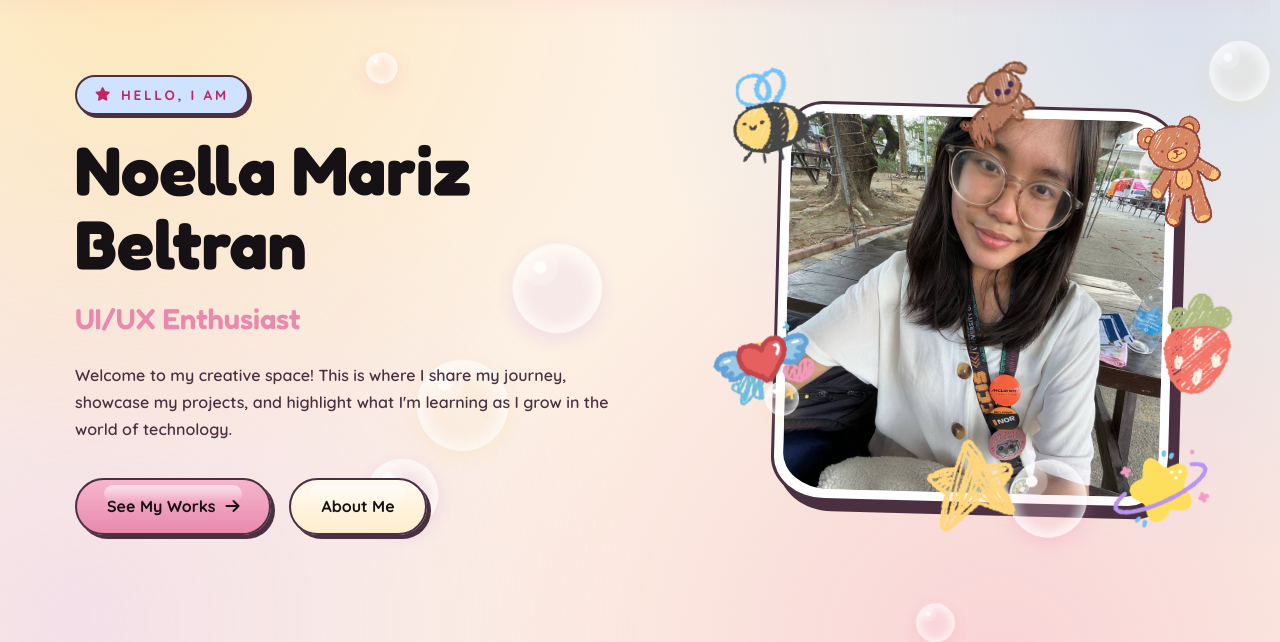
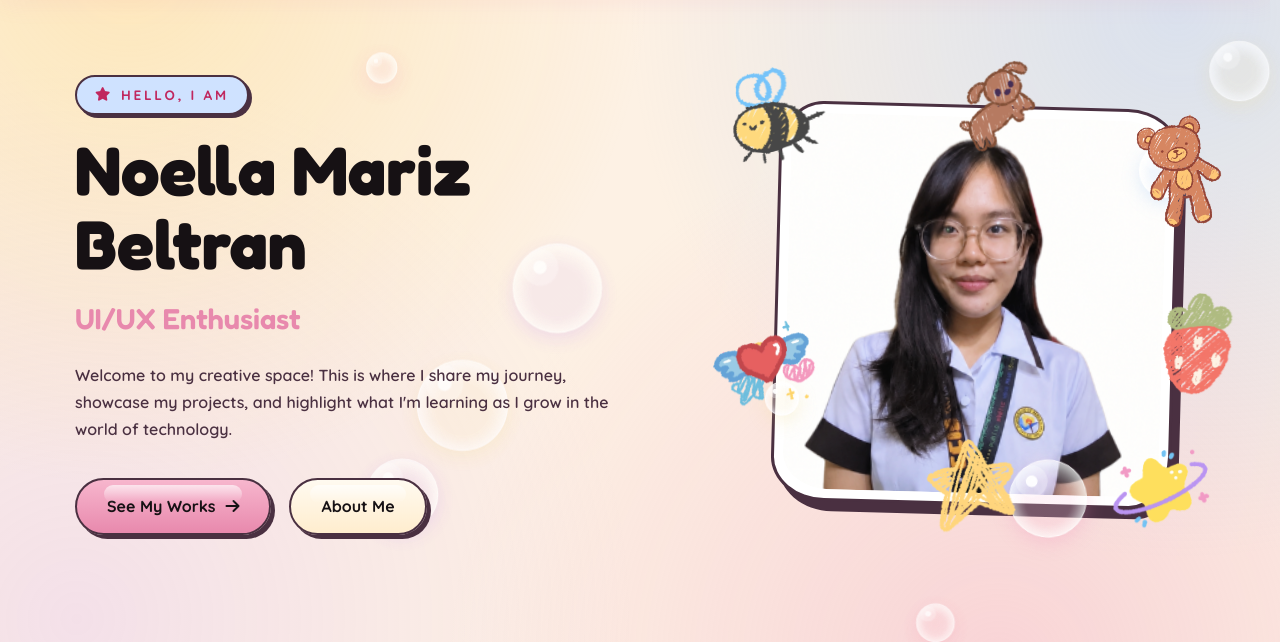
Before and after one commit to strawbwiees/noesspace2, a plain HTML site: page index.html in a window 1280 px wide. Shown: the part 85-727 px from the top of the page. Drawn offline with Linux system fonts and the light colour scheme.

Commit message:
updated profile

```diff
--- a/index.html
+++ b/index.html
@@ -71,7 +71,7 @@
             </div>
 
             <div class="hero-image">
-                <div class="hero-photo"><img src="images/profile.jpg" alt="Noella"></div>
+                <div class="hero-photo"><img src="images/homepic.png" alt="Noella"></div>
             <img src="assets/bee.webp" class="doodle d1" alt="">
             <img src="assets/bear.webp" class="doodle d2" alt="">
             <img src="assets/sparkles.webp" class="doodle d3" alt="">
```
